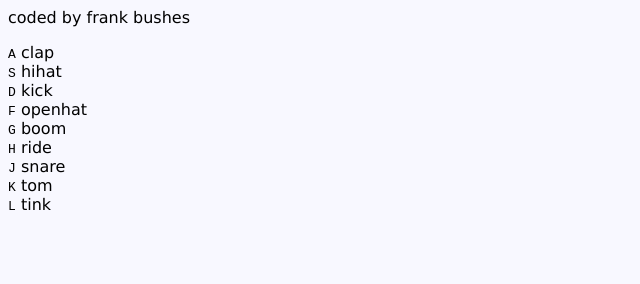
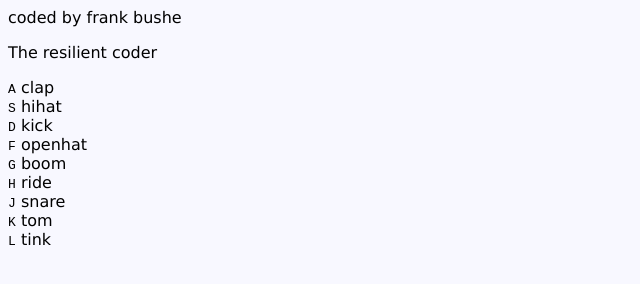
Before and after one commit to frankbush-cloud/js-drums, a plain HTML site: page index.html in a window 1280 px wide. Shown: the whole page, without its empty margins (0-640 px from the left). Drawn offline with Linux system fonts and the light colour scheme.

Commit message:
third commit

```diff
--- a/index.html
+++ b/index.html
@@ -8,7 +8,8 @@
 </head>
 <body>
 
-	<p>coded by frank bushes</p>
+	<p>coded by frank bushe</p>
+	<P>The resilient coder</P>
 	<div class="keys">
 		<div data-key="65" class="key">
 			<kbd>A</kbd>
```
